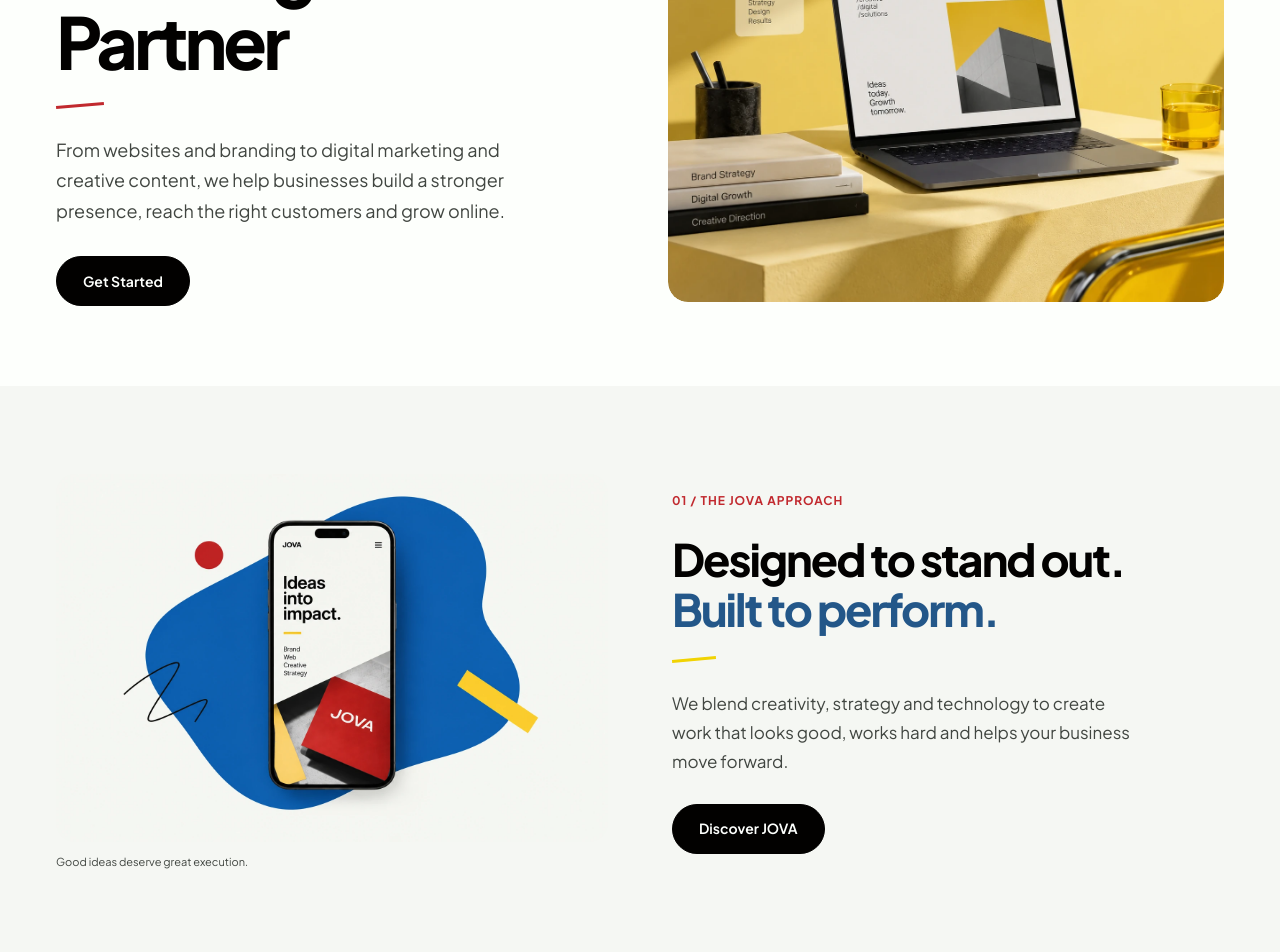
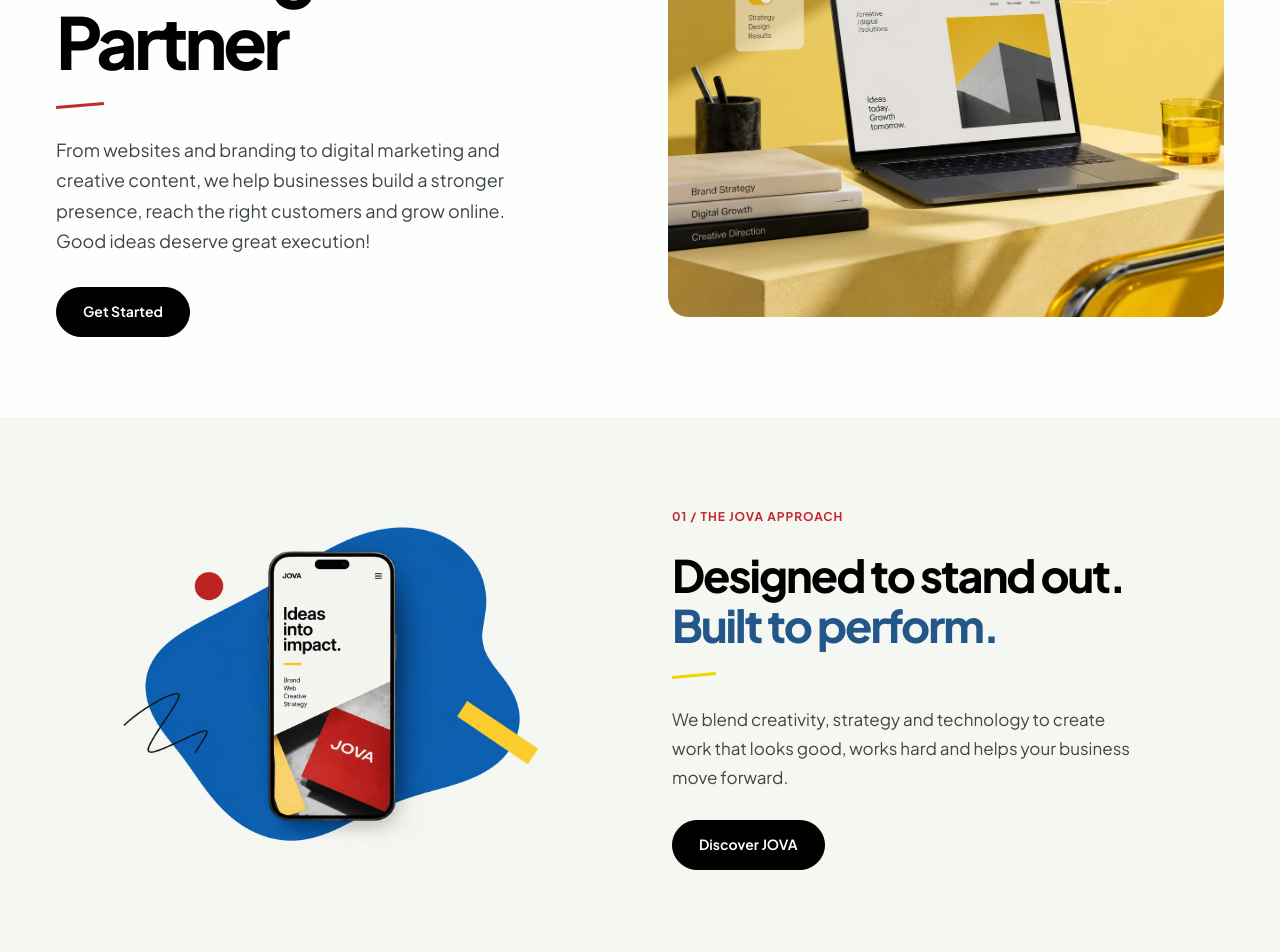
Before and after one commit to supportjovamedia/website, a Next.js app: page / in a window 1280 px wide. Shown: the part 320-1272 px from the top of the page. Built offline with nearby package versions, Linux system fonts and the light colour scheme.

Commit message:
Homepage text changes

```diff
--- a/app/page.js
+++ b/app/page.js
@@ -107,7 +107,7 @@ export default function Home() {
           <p className={styles.heroLead}>
             From websites and branding to digital marketing and creative
             content, we help businesses build a stronger presence, reach the
-            right customers and grow online.
+            right customers and grow online. Good ideas deserve great execution!
           </p>
           <div className={styles.heroActions}>
             <Link href="/contact" className="btn">
@@ -137,7 +137,7 @@ export default function Home() {
               height={1024}
               sizes="(max-width:700px) 100vw, 48vw"
             />
-            <figcaption>Good ideas deserve great execution.</figcaption>
+            {/* <figcaption>Good ideas deserve great execution.</figcaption> */}
           </figure>
           <div>
             <p className="kicker">01 / The JOVA Approach</p>
@@ -236,7 +236,7 @@ export default function Home() {
           <p className={styles.disclosure}>
             No two businesses are the same, and their ideas shouldn’t be either.
             Everything we create is considered, intentional and made to feel
-            distinct.
+            distinct. Stop Guessing and start growing with JOVA.
           </p>
         </div>
       </section>
```
